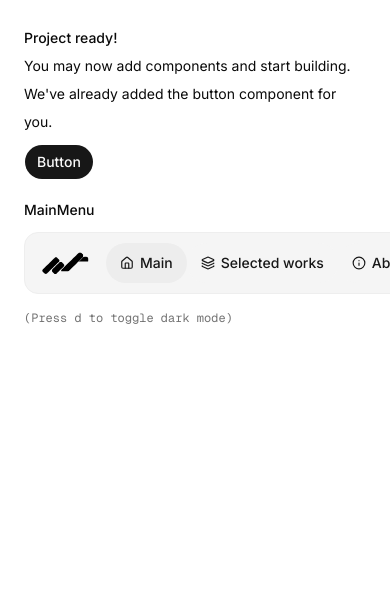
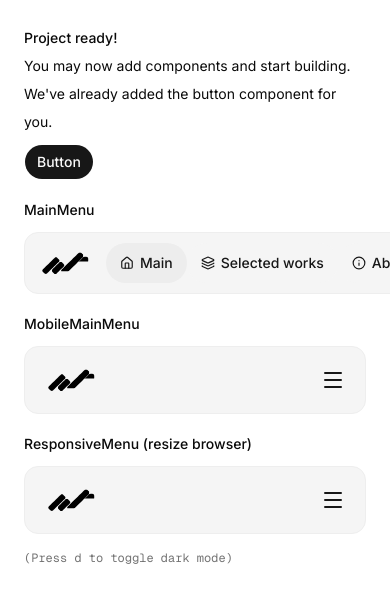
Before and after one commit to perttumurto-designer/portfolio, a Next.js app: page / in a window 390 px wide. Shown: the top 602 px of the page. Built offline with nearby package versions, Linux system fonts and the light colour scheme.

Commit message:
MobileMainMenu

```diff
--- a/app/page.tsx
+++ b/app/page.tsx
@@ -2,6 +2,8 @@
 
 import { Button } from "@/components/ui/button"
 import { MainMenu } from "@/components/portfolio/main-menu"
+import { MobileMainMenu } from "@/components/portfolio/mobile-main-menu"
+import { ResponsiveMenu } from "@/components/portfolio/responsive-menu"
 import { House, Layers, Info, FileUser } from "lucide-react"
 
 const menuItems = [
@@ -27,6 +29,18 @@ export default function Page() {
             <MainMenu items={menuItems} />
           </div>
         </div>
+        <div>
+          <h2 className="font-medium">MobileMainMenu</h2>
+          <div className="mt-2 max-w-sm">
+            <MobileMainMenu items={menuItems} />
+          </div>
+        </div>
+        <div>
+          <h2 className="font-medium">ResponsiveMenu (resize browser)</h2>
+          <div className="mt-2">
+            <ResponsiveMenu items={menuItems} />
+          </div>
+        </div>
         <div className="font-mono text-xs text-muted-foreground">
           (Press <kbd>d</kbd> to toggle dark mode)
         </div>
--- /dev/null
+++ b/components/portfolio/logo-lottie.tsx
@@ -0,0 +1,18 @@
+"use client"
+
+import { useLottie } from "lottie-react"
+import logoLottieLight from "@/data/logo-lottie-light.json"
+import logoLottieDark from "@/data/logo-lottie-dark.json"
+
+interface LogoLottieProps {
+  isDark: boolean
+}
+
+export function LogoLottie({ isDark }: LogoLottieProps) {
+  const { View } = useLottie({
+    animationData: isDark ? logoLottieDark : logoLottieLight,
+    loop: true,
+  })
+
+  return <div className="h-[26px] w-[57px] shrink-0">{View}</div>
+}
--- a/components/portfolio/main-menu.tsx
+++ b/components/portfolio/main-menu.tsx
@@ -2,11 +2,9 @@
 
 import { useState, useEffect, useRef, useCallback } from "react"
 import type { LucideIcon } from "lucide-react"
-import { useLottie } from "lottie-react"
 import { cn } from "@/lib/utils"
+import { LogoLottie } from "@/components/portfolio/logo-lottie"
 import { MainMenuItem } from "@/components/portfolio/main-menu-item"
-import logoLottieLight from "@/data/logo-lottie-light.json"
-import logoLottieDark from "@/data/logo-lottie-dark.json"
 
 export interface MenuItem {
   label: string
@@ -18,15 +16,6 @@ export interface MenuItem {
 interface MainMenuProps {
   items: MenuItem[]
   className?: string
-}
-
-function LogoLottie({ isDark }: { isDark: boolean }) {
-  const { View } = useLottie({
-    animationData: isDark ? logoLottieDark : logoLottieLight,
-    loop: true,
-  })
-
-  return <div className="h-[26px] w-[57px] shrink-0">{View}</div>
 }
 
 export function MainMenu({ items, className }: MainMenuProps) {
--- /dev/null
+++ b/components/portfolio/mobile-main-menu.tsx
@@ -0,0 +1,133 @@
+"use client"
+
+import { useState, useEffect, useRef, useCallback } from "react"
+import { ArrowRight, Menu, X } from "lucide-react"
+import { cn } from "@/lib/utils"
+import { LogoLottie } from "@/components/portfolio/logo-lottie"
+import type { MenuItem } from "@/components/portfolio/main-menu"
+
+interface MobileMainMenuProps {
+  items: MenuItem[]
+  className?: string
+  defaultOpen?: boolean
+}
+
+export function MobileMainMenu({
+  items,
+  className,
+  defaultOpen = false,
+}: MobileMainMenuProps) {
+  const ref = useRef<HTMLDivElement>(null)
+  const [isOpen, setIsOpen] = useState(defaultOpen)
+  const [isDark, setIsDark] = useState(false)
+
+  const checkDark = useCallback(() => {
+    if (ref.current) {
+      setIsDark(ref.current.closest(".dark") !== null)
+    }
+  }, [])
+
+  useEffect(() => {
+    checkDark()
+    const observer = new MutationObserver(checkDark)
+    observer.observe(document.documentElement, {
+      attributes: true,
+      attributeFilter: ["class"],
+      subtree: true,
+    })
+    return () => observer.disconnect()
+  }, [checkDark])
+
+  // Body scroll lock — skip when defaultOpen (Storybook preview)
+  useEffect(() => {
+    if (isOpen && !defaultOpen) {
+      const original = document.body.style.overflow
+      document.body.style.overflow = "hidden"
+      return () => {
+        document.body.style.overflow = original
+      }
+    }
+  }, [isOpen, defaultOpen])
+
+  // Escape key to close
+  useEffect(() => {
+    if (!isOpen) return
+    const handleKeyDown = (e: KeyboardEvent) => {
+      if (e.key === "Escape") setIsOpen(false)
+    }
+    document.addEventListener("keydown", handleKeyDown)
+    return () => document.removeEventListener("keydown", handleKeyDown)
+  }, [isOpen])
+
+  return (
+    <div ref={ref} className={cn("w-full", className)}>
+      {/* Closed bar */}
+      <div
+        className={cn(
+          "flex w-full items-center justify-between rounded-lg border border-mainmenu-border bg-mainmenu-background p-5 transition-opacity duration-300",
+          isOpen && "invisible opacity-0",
+        )}
+      >
+        <LogoLottie isDark={isDark} />
+        <button
+          type="button"
+          onClick={() => setIsOpen(true)}
+          aria-label="Open menu"
+        >
+          <Menu className="size-6 text-mainmenu-content" />
+        </button>
+      </div>
+
+      {/* Fullscreen overlay */}
+      <div
+        className={cn(
+          "dark fixed inset-0 z-50 bg-black/80 backdrop-blur-md transition-all duration-300",
+          isOpen ? "visible opacity-100" : "invisible opacity-0",
+        )}
+        onClick={() => setIsOpen(false)}
+      >
+        {isOpen && (
+          <div
+            className="flex h-full flex-col p-5"
+            onClick={(e) => e.stopPropagation()}
+          >
+            {/* Header */}
+            <div className="flex items-center justify-between">
+              <LogoLottie isDark />
+              <button
+                type="button"
+                onClick={() => setIsOpen(false)}
+                aria-label="Close menu"
+              >
+                <X className="size-6 text-mainmenu-content" />
+              </button>
+            </div>
+
+            {/* Menu items */}
+            <nav className="mt-12 flex flex-col gap-0.5">
+              {items.map((item, index) => (
+                <a
+                  key={item.label}
+                  href={item.href ?? "#"}
+                  className={cn(
+                    "group flex items-center gap-2.5 rounded-lg p-2.5 font-heading text-[30px] font-medium leading-none tracking-[-0.6px] text-mainmenu-content transition-all duration-300",
+                    isOpen
+                      ? "translate-y-0 opacity-100"
+                      : "translate-y-4 opacity-0",
+                  )}
+                  style={{
+                    transitionDelay: isOpen ? `${index * 50 + 100}ms` : "0ms",
+                  }}
+                  onClick={() => setIsOpen(false)}
+                >
+                  <ArrowRight className="size-6 shrink-0 -translate-x-2 opacity-0 transition-all duration-200 group-hover:translate-x-0 group-hover:opacity-100" />
+                  <span>{item.label}</span>
+                </a>
+              ))}
+            </nav>
+          </div>
+        )}
+      </div>
+    </div>
+  )
+}
--- /dev/null
+++ b/components/portfolio/responsive-menu.tsx
@@ -0,0 +1,21 @@
+import { MainMenu } from "@/components/portfolio/main-menu"
+import { MobileMainMenu } from "@/components/portfolio/mobile-main-menu"
+import type { MenuItem } from "@/components/portfolio/main-menu"
+
+interface ResponsiveMenuProps {
+  items: MenuItem[]
+  className?: string
+}
+
+export function ResponsiveMenu({ items, className }: ResponsiveMenuProps) {
+  return (
+    <>
+      <div className="md:hidden">
+        <MobileMainMenu items={items} className={className} />
+      </div>
+      <div className="hidden md:inline-flex">
+        <MainMenu items={items} className={className} />
+      </div>
+    </>
+  )
+}
```
Also changed, not shown: 1 other file (tests, documents, lock files or other folders).
